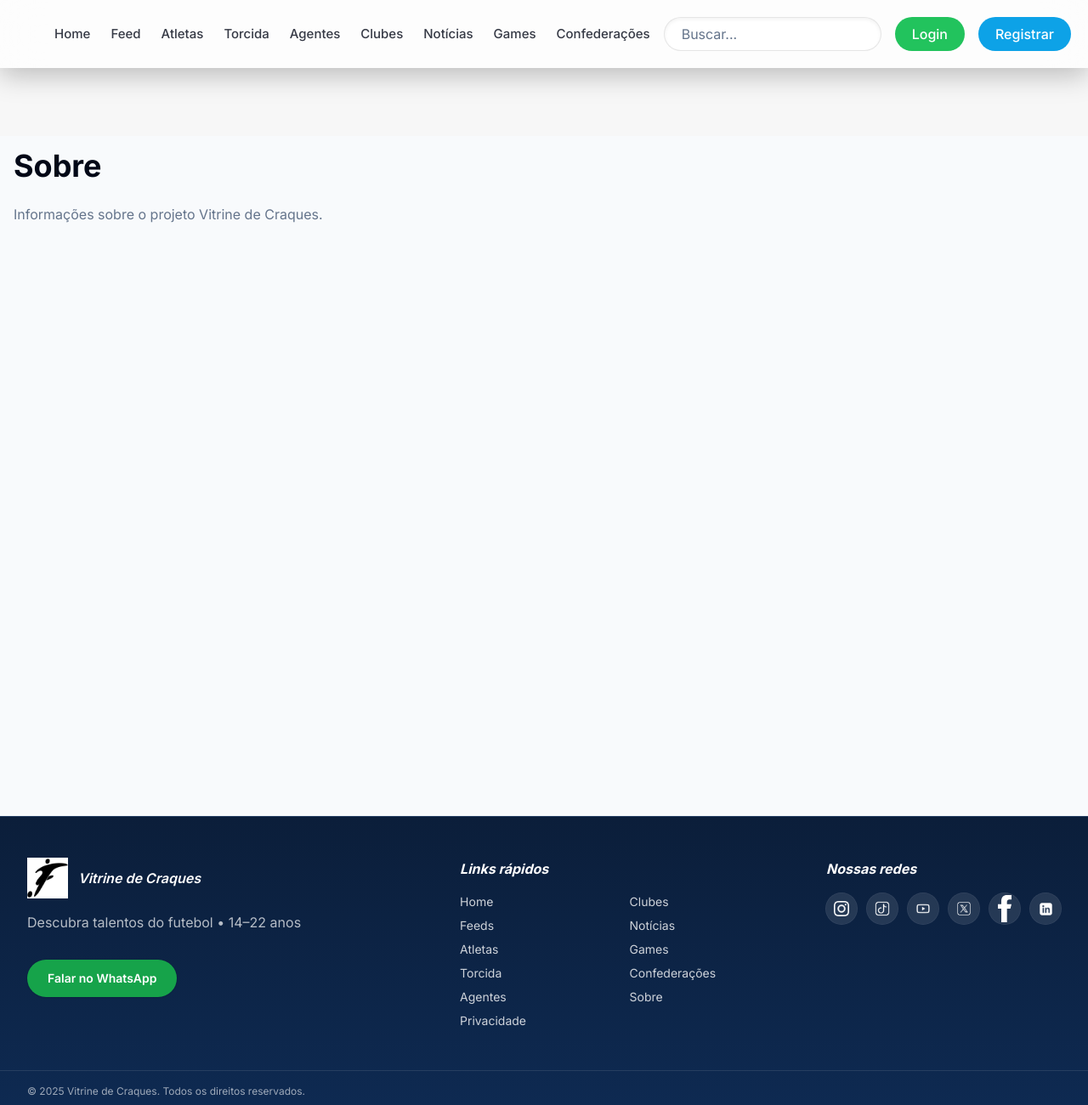
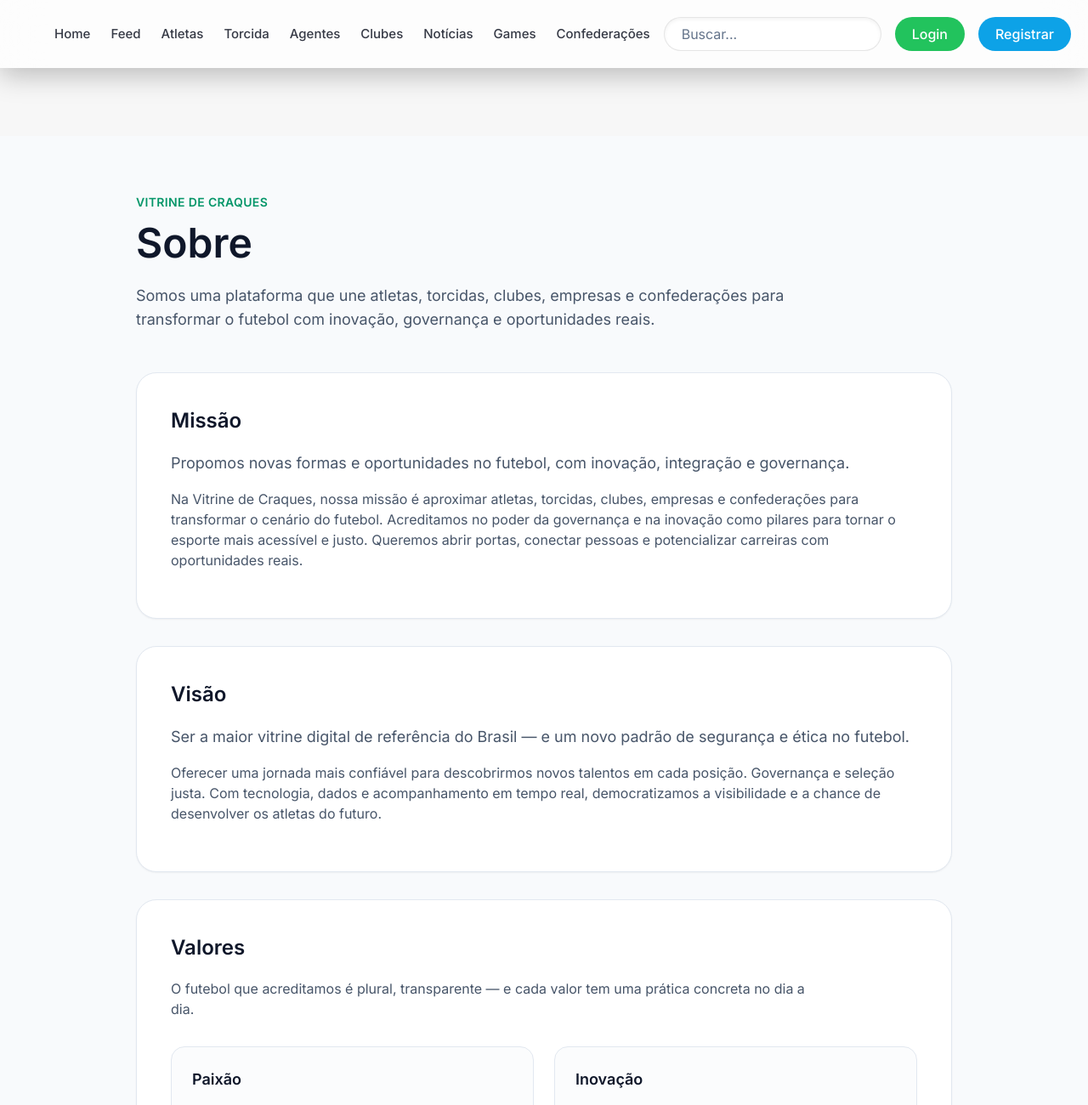
Before and after one commit to aspepper/vitrine-de-craques-web-site, a Next.js app: page /sobre in a window 1280 px wide. Shown: the top 1300 px of the page at 85% size. Built offline with nearby package versions, Linux system fonts and the light colour scheme; no server answers.

Commit message:
Atualiza layout da página Sobre

```diff
--- a/app/sobre/page.tsx
+++ b/app/sobre/page.tsx
@@ -1,11 +1,133 @@
+import Link from "next/link";
+
+const valores = [
+  {
+    titulo: "Paixão",
+    descricao:
+      "Vivemos a paixão dos torcedores, atletas, regras e tradições. Acreditamos que o respeito aos clubes e às torcidas é essencial para o futebol continuar emocionante.",
+  },
+  {
+    titulo: "Inovação",
+    descricao:
+      "Tecnologia e dados conectam nossa comunidade e impulsionam novas oportunidades, sempre com transparência e responsabilidade.",
+  },
+  {
+    titulo: "Ética",
+    descricao:
+      "Processos claros, justos e responsáveis definem a Vitrine. Seguimos as melhores práticas de governança para proteger quem joga e quem investe.",
+  },
+  {
+    titulo: "Inclusão",
+    descricao:
+      "Nosso futebol é para todas as pessoas. Diversas e representativas, com respeito às diferentes realidades sociais e econômicas.",
+  },
+  {
+    titulo: "Diversão",
+    descricao:
+      "Celebramos as histórias, conquistas e emoções do futebol. Fazemos parte desse espetáculo com alegria e gratidão.",
+  },
+  {
+    titulo: "Segurança",
+    descricao:
+      "Cuidamos de dados, LGPD, contratos e recursos financeiros com rigor e controle absoluto. O futebol precisa de confiança — e nós entregamos isso em cada experiência.",
+  },
+];
+
 export default function SobrePage() {
   return (
-    <div className="flex flex-col min-h-screen bg-slate-50">
-      <main className="container mx-auto flex-grow p-4">
-        <h1>Sobre</h1>
-        <p className="text-muted-foreground">
-          Informações sobre o projeto Vitrine de Craques.
-        </p>
+    <div className="flex min-h-screen flex-col bg-slate-50">
+      <main className="flex-grow">
+        <div className="mx-auto w-full max-w-5xl px-4 py-16 sm:px-6 lg:px-8">
+          <header className="mb-12">
+            <span className="text-sm font-semibold uppercase tracking-wide text-emerald-600">
+              Vitrine de Craques
+            </span>
+            <h1 className="mt-3 text-4xl font-semibold text-slate-900 sm:text-5xl">
+              Sobre
+            </h1>
+            <p className="mt-4 max-w-3xl text-lg text-slate-600">
+              Somos uma plataforma que une atletas, torcidas, clubes, empresas e
+              confederações para transformar o futebol com inovação,
+              governança e oportunidades reais.
+            </p>
+          </header>
+
+          <section className="space-y-8">
+            <div className="rounded-3xl border border-slate-200 bg-white p-8 shadow-sm sm:p-10">
+              <h2 className="text-2xl font-semibold text-slate-900">Missão</h2>
+              <p className="mt-4 text-lg text-slate-600">
+                Propomos novas formas e oportunidades no futebol, com inovação,
+                integração e governança.
+              </p>
+              <p className="mt-4 text-slate-600">
+                Na Vitrine de Craques, nossa missão é aproximar atletas,
+                torcidas, clubes, empresas e confederações para transformar o
+                cenário do futebol. Acreditamos no poder da governança e na
+                inovação como pilares para tornar o esporte mais acessível e
+                justo. Queremos abrir portas, conectar pessoas e potencializar
+                carreiras com oportunidades reais.
+              </p>
+            </div>
+
+            <div className="rounded-3xl border border-slate-200 bg-white p-8 shadow-sm sm:p-10">
+              <h2 className="text-2xl font-semibold text-slate-900">Visão</h2>
+              <p className="mt-4 text-lg text-slate-600">
+                Ser a maior vitrine digital de referência do Brasil — e um novo
+                padrão de segurança e ética no futebol.
+              </p>
+              <p className="mt-4 text-slate-600">
+                Oferecer uma jornada mais confiável para descobrirmos novos
+                talentos em cada posição. Governança e seleção justa. Com
+                tecnologia, dados e acompanhamento em tempo real,
+                democratizamos a visibilidade e a chance de desenvolver os
+                atletas do futuro.
+              </p>
+            </div>
+
+            <section className="rounded-3xl border border-slate-200 bg-white p-8 shadow-sm sm:p-10">
+              <div className="max-w-3xl">
+                <h2 className="text-2xl font-semibold text-slate-900">Valores</h2>
+                <p className="mt-4 text-slate-600">
+                  O futebol que acreditamos é plural, transparente — e cada
+                  valor tem uma prática concreta no dia a dia.
+                </p>
+              </div>
+
+              <div className="mt-8 grid gap-6 sm:grid-cols-2">
+                {valores.map((valor) => (
+                  <div
+                    key={valor.titulo}
+                    className="rounded-2xl border border-slate-200 bg-slate-50/60 p-6"
+                  >
+                    <h3 className="text-lg font-semibold text-slate-900">
+                      {valor.titulo}
+                    </h3>
+                    <p className="mt-3 text-slate-600">{valor.descricao}</p>
+                  </div>
+                ))}
+              </div>
+            </section>
+
+            <div className="flex flex-col gap-6 rounded-3xl border border-slate-200 bg-white p-8 shadow-sm sm:flex-row sm:items-center sm:justify-between sm:p-10">
+              <div>
+                <h2 className="text-2xl font-semibold text-slate-900">
+                  Acompanhe nosso desenvolvimento
+                </h2>
+                <p className="mt-4 max-w-2xl text-slate-600">
+                  Atualizamos sempre. Cada nova funcionalidade, parceria e
+                  conquista é compartilhada com você. Fique por dentro das
+                  novidades no nosso blog.
+                </p>
+              </div>
+              <Link
+                href="/noticias"
+                className="inline-flex items-center justify-center rounded-xl bg-emerald-500 px-5 py-3 text-sm font-semibold text-white shadow-sm transition hover:bg-emerald-600 focus-visible:outline focus-visible:outline-2 focus-visible:outline-offset-2 focus-visible:outline-emerald-500"
+              >
+                Acesse o blog
+              </Link>
+            </div>
+          </section>
+        </div>
       </main>
     </div>
   );
```
